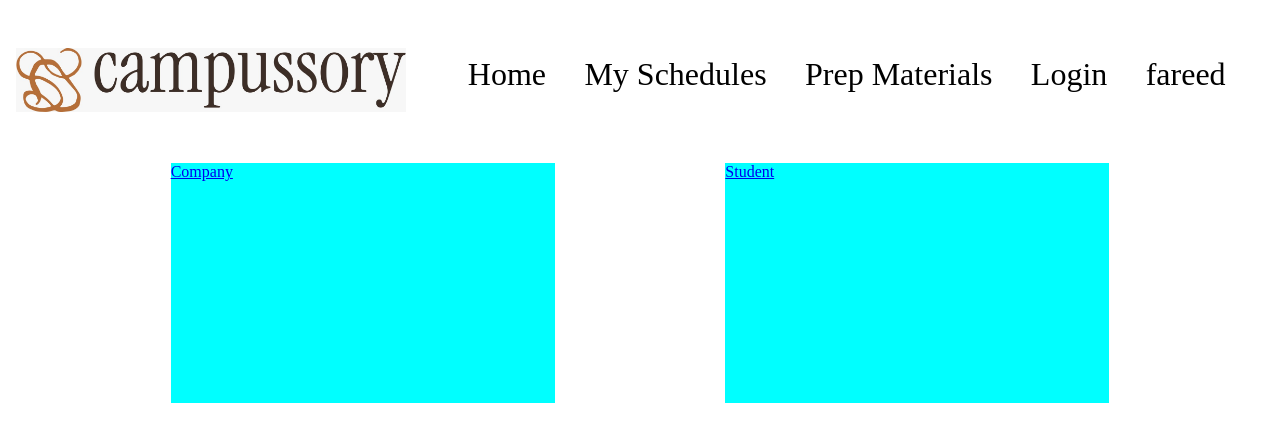
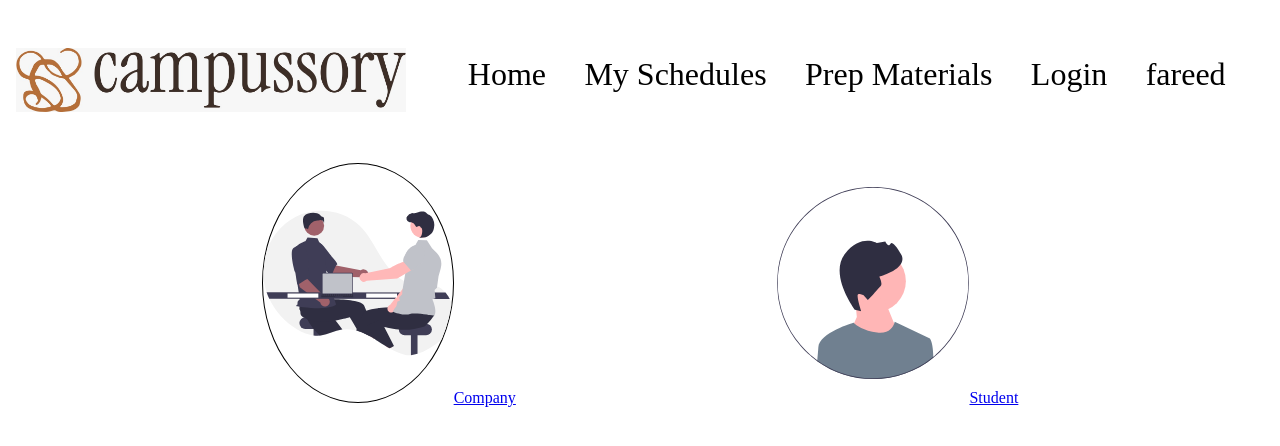
Before and after one commit to Fareed95/Campussory, a React (Vite) app in the folder campussory-fr/: page /login in a window 1280 px wide. Shown: the top 446 px of the page. Built offline with nearby package versions, Linux system fonts and the light colour scheme.

Commit message:
arsh push

```diff
--- a/campussory-fr/src/Styles/Formcomp.css
+++ b/campussory-fr/src/Styles/Formcomp.css
@@ -1,12 +1,14 @@
-.clg{
-    height: 30vh;
-    width: 30vw;
-    background-color: aqua;
+.clg img{
+    height:30vh;
+    width: 15vw;
+    border: 1px solid black;
+    border-radius: 50%;
+    /* background-color: aqua; */
 }
-.stud{
-    height: 30vh;
-    width: 30vw;
-    background-color: aqua;
+.stud img{
+    height:30vh;
+    width: 15vw;
+    border-radius: 50%;
 
 }
 .form_comp{
--- a/campussory-fr/src/components/Formcomp.jsx
+++ b/campussory-fr/src/components/Formcomp.jsx
@@ -1,13 +1,17 @@
 import React from 'react'
 import '/src/Styles/Formcomp.css'
 import { Link } from "react-router-dom";
+import img7 from '/public/images/undraw_interview_re_e5jn.svg'
+import img8 from '/public/images/undraw_male_avatar_g98d.svg'
 function Formcomp() {
   return (
     <div className='form_comp'>
       <div className="clg">
+        <img src={img7} alt="" />
       <Link to = "/form1">Company</Link>
       </div>
       <div className="stud">
+        <img src={img8} alt="" />
       <Link to = "/form">Student</Link>
 
       </div>
```
Also changed, not shown: campussory-fr/public/images/undraw_interview_re_e5jn.svg (added).
